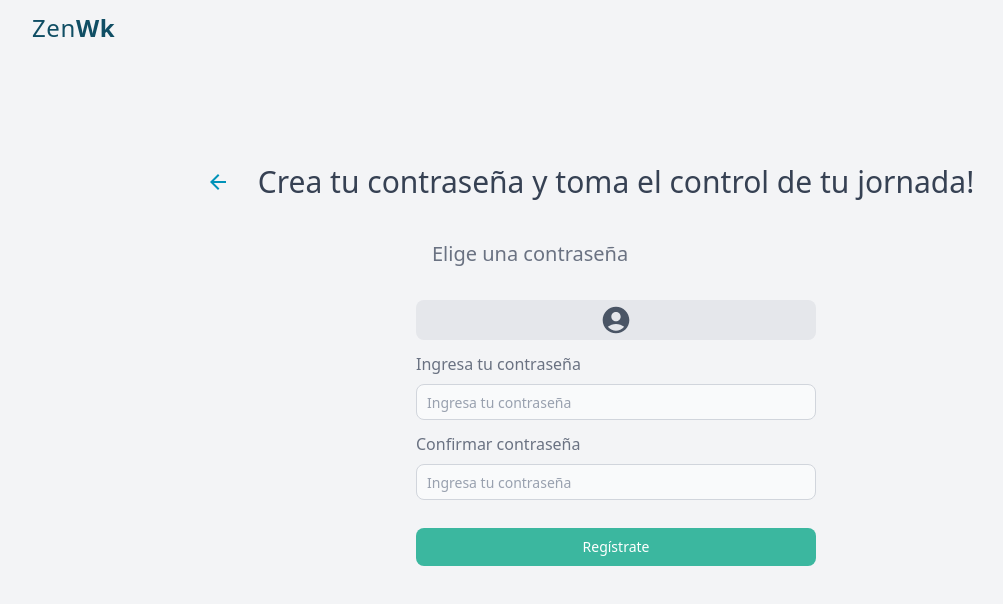
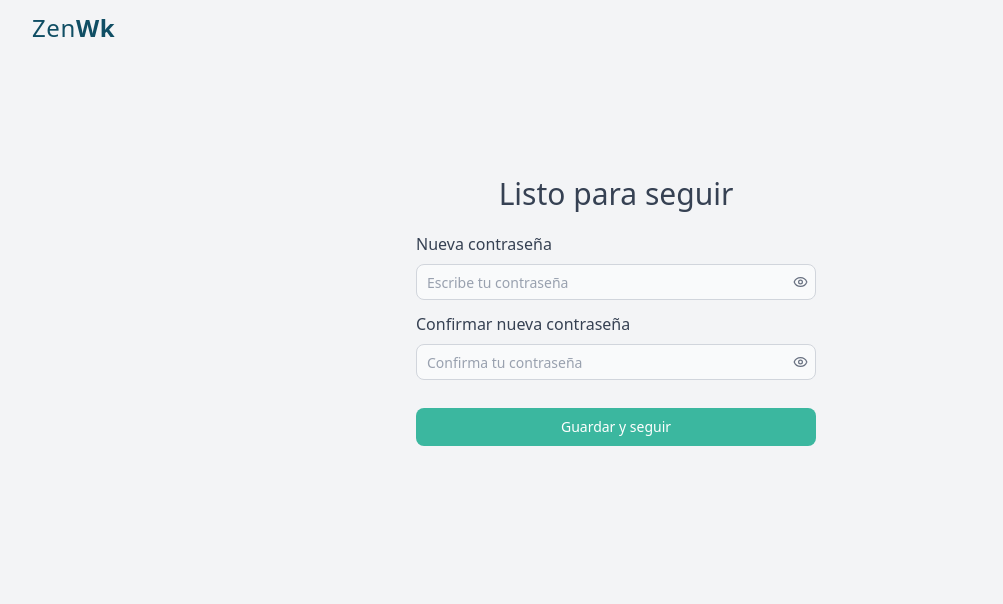
Before and after one commit to ZenWkZen/zenwk-frontend, a Next.js app: page /login/reset-password in a window 1280 px wide. Shown: the top 604 px of the page, without its empty margins (24-1027 px from the left). Built offline with nearby package versions, Linux system fonts and the light colour scheme.

Commit message:
V_04/08/2025: Se completa la implementación de login.
Pendiente: Mejora de estilos css.

```diff
--- a/package.json
+++ b/package.json
@@ -13,6 +13,7 @@
     "@emotion/styled": "^11.14.1",
     "@mui/icons-material": "^6.5.0",
     "clsx": "^2.1.1",
+    "lucide-react": "^0.536.0",
     "next": "15.3.5",
     "qs": "^6.14.0",
     "react": "^19.0.0",
--- a/src/app/(modules)/(auth)/(pages)/layout.tsx
+++ b/src/app/(modules)/(auth)/(pages)/layout.tsx
@@ -16,7 +16,7 @@ export default function AuthLayout({
         <RegisterFlowProvider>
             <div className="flex min-h-screen flex-col bg-gray-100">
                 <Header />
-                <main className="flex flex-1 items-start justify-center px-4 pt-12">
+                <main className="flex flex-1 items-start justify-center px-4 pt-15">
                     {/* Contenido centrado vertical y horizontal */}
                     <div className="w-full max-w-[860px]">{children}</div>
                 </main>
--- a/src/app/(modules)/(auth)/(pages)/login/forgot-password/page.tsx
+++ b/src/app/(modules)/(auth)/(pages)/login/forgot-password/page.tsx
@@ -8,12 +8,9 @@ import Button from "@app/shared/components/Button";
 import Label from "@app/shared/components/Label";
 import Link from "next/link";
 import LabelLink from "@app/shared/components/LabelLink";
-import OpenMailbox from "@auth/components/OpenMailbox";
-import SubTitle from "@app/shared/components/SubTitle";
-import KeyboardReturnIcon from "@mui/icons-material/KeyboardReturn";
-import WestIcon from "@mui/icons-material/West";
 import ArrowBackIcon from "@mui/icons-material/ArrowBack";
 import CenteredHeaderWithBack from "@auth/components/CenteredHeaderWithBack";
+import GeneralPageInfo from "@app/shared/components/GeneralPageInfo";
 
 import { useEffect } from "react";
 import { useForm } from "react-hook-form";
@@ -31,7 +28,6 @@ import { useState } from "react";
 import { AuthMessages } from "@auth/constants/auth-messages";
 import { Messages } from "@app/shared/constants/messages";
 import { CommonsErros } from "@app/shared/constants/commons-erros";
-import GeneralPageInfo from "@app/shared/components/GeneralPageInfo";
 
 /**
  * Página ForgotPassword: permite ingresar el email para recuperar contraseña.
--- a/src/app/(modules)/(auth)/(pages)/login/reset-password/page.tsx
+++ b/src/app/(modules)/(auth)/(pages)/login/reset-password/page.tsx
@@ -5,13 +5,13 @@ import SetPasswordUser from "@auth/components/SetPasswordUser";
 import { AuthMessages } from "@auth/constants/auth-messages";
 
 /**
- * Componente para el formulario de reingreso de contraseña en el registro del usuario,
- * si la contraseña es valida consume el api de creación de usuario.
+ * Componente para el formulario de reingreso de contraseña en el registro del usuaro.
+ * si la contraseña es valida consume el api para la creación del usuario.
  * @returns - Componente JSX.
  */
 const SetChangePassword = () => {
     /**
-     * Recibe una contrseña válida y consume el API de registro de usuario.
+     * Recibe una contrseña válida y consume el API reset-password.
      */
     const changePassword = async (
         email: string,
@@ -41,9 +41,10 @@ const SetChangePassword = () => {
     /** Componente JSX con el formulario para el reingreso de contraseña. */
     return (
         <SetPasswordUser
-            title={AuthMessages.register.enterPassword}
-            headerText={AuthMessages.setPassword.title}
-            buttonText={AuthMessages.register.linkText}
+            isResetPassword={true}
+            title={AuthMessages.login.resetPassword.title}
+            headerText={AuthMessages.login.resetPassword.title}
+            buttonText={AuthMessages.buttons.saveContinue}
             onSubmitPassword={changePassword}
         />
     );
--- a/src/app/(modules)/(auth)/components/SetPasswordUser.tsx
+++ b/src/app/(modules)/(auth)/components/SetPasswordUser.tsx
@@ -3,7 +3,6 @@
 import { useForm } from "react-hook-form";
 import { SetPassword, ClientErrorMessage } from "@app/shared/interfaces/auth";
 import { formValidate } from "@app/shared/utils/formValidate";
-import { fetchJwtBaseApi } from "@app/helpers/fetch-api";
 import { AuthMessages } from "@auth/constants/auth-messages";
 import { useState } from "react";
 import { useSearchParams } from "next/navigation";
@@ -25,6 +24,7 @@ interface Props {
     buttonText: string;
     title: string;
     headerText: string;
+    isResetPassword?: boolean;
     onSubmitPassword: (
         email: string,
         password: string,
@@ -43,6 +43,7 @@ const SetPasswordUser = ({
     headerText,
     buttonText,
     onSubmitPassword,
+    isResetPassword,
 }: Props) => {
     const searchParams = useSearchParams();
     const email = searchParams.get("email") ?? "";
@@ -76,13 +77,10 @@ const SetPasswordUser = ({
      * @oaram data
      */
     const onSubmit = handleSubmit(async (data) => {
-        const path = "/users";
-
         try {
             await onSubmitPassword(email, data.password, uuid, tokenCode);
         } catch (error: unknown) {
             const errors = error as ClientErrorMessage;
-            console.log("-----------", errors);
             setError("repassword", { message: errors.message });
         }
     });
@@ -92,18 +90,26 @@ const SetPasswordUser = ({
         <>
             <CenteredHeaderWithBack
                 icon={
-                    <ArrowBackIcon className="mb-2 inline cursor-pointer text-cyan-600 hover:text-cyan-900" />
+                    !isResetPassword && (
+                        <ArrowBackIcon className="mb-2 inline cursor-pointer text-cyan-600 hover:text-cyan-900" />
+                    )
                 }
             >
                 <Title title={title} />
             </CenteredHeaderWithBack>
             <div className="grid justify-center px-2">
-                <HeaderText text={headerText} isCenter={false} />
+                {!isResetPassword && (
+                    <HeaderText text={headerText} isCenter={false} />
+                )}
                 <form onSubmit={onSubmit}>
-                    <InputDisabled text={email} />
+                    {!isResetPassword && <InputDisabled text={email} />}
 
                     <FormInput
-                        label={AuthMessages.inputs.password}
+                        label={
+                            isResetPassword
+                                ? AuthMessages.login.resetPassword.newPassword
+                                : AuthMessages.inputs.password
+                        }
                         type="password"
                         placeholder={AuthMessages.placeholder.password}
                         {...register("password", {
@@ -120,9 +126,13 @@ const SetPasswordUser = ({
                     </FormInput>
 
                     <FormInput
-                        label={AuthMessages.inputs.repasword}
+                        label={
+                            isResetPassword
+                                ? AuthMessages.login.resetPassword.newRePassword
+                                : AuthMessages.inputs.repasword
+                        }
                         type="password"
-                        placeholder={AuthMessages.placeholder.password}
+                        placeholder={AuthMessages.placeholder.repassword}
                         {...register("repassword", {
                             validate: validateEquals(getValues("password")),
                         })}
--- a/src/app/(modules)/(auth)/constants/auth-messages.ts
+++ b/src/app/(modules)/(auth)/constants/auth-messages.ts
@@ -7,6 +7,11 @@ export const AuthMessages = {
         title: "Bienvenido a ZenWk",
         subtitle:
             "Inicia sesión y descubre el equilibrio entre productividad y bienestar.",
+        resetPassword: {
+            title: "Listo para seguir",
+            newPassword: "Nueva contraseña",
+            newRePassword: "Confirmar nueva contraseña",
+        },
     },
     register: {
         title: "Empieza a usar ZenWk",
@@ -47,7 +52,8 @@ export const AuthMessages = {
         },
     },
     placeholder: {
-        password: "Ingresa tu contraseña",
+        password: "Escribe tu contraseña",
+        repassword: "Confirma tu contraseña",
     },
     setPassword: {
         title: "Elige una contraseña",
@@ -61,5 +67,10 @@ export const AuthMessages = {
         forgotPassword: "Sí, olvidé mi contraseña",
         login: "Inicia tu momento",
         registerWithEmail: "Continuar con email",
+        saveContinue: "Guardar y seguir",
+    },
+    tooltip: {
+        showPassword: "Ver contraseña",
+        hidePassword: "Ocultar contraseña",
     },
 };
--- a/src/shared/components/FormInput.tsx
+++ b/src/shared/components/FormInput.tsx
@@ -1,13 +1,17 @@
-import { forwardRef } from "react";
+import { forwardRef, useState } from "react";
+import { Eye, EyeOff } from "lucide-react";
+import { AuthMessages } from "@auth/constants/auth-messages";
+
 import Label from "./Label";
 
+/**
+ * Props para el compomente FromInput
+ */
 interface Props extends React.InputHTMLAttributes<HTMLInputElement> {
     /** Texto que se mostrará como etiqueta del campo */
     label: string;
-
     /** Indica si el campo tiene un error de validación */
     isError?: boolean;
-
     /** Elementos hijos, por ejemplo mensajes de error */
     children: React.ReactNode;
 }
@@ -27,22 +31,67 @@ const FormInput = forwardRef<HTMLInputElement, Props>((props, ref) => {
         onChange,
     } = props;
 
+    const [showPassword, setShowPassword] = useState(false);
+
+    const onType = () => {
+        if (type === "password") {
+            return showPassword ? "text" : "password";
+        }
+    };
+
+    const handleClick = () => setShowPassword((prev) => !prev);
+
+    /**
+     * Conponente JSX - Input para formulario
+     */
     return (
         <div className="mb-3">
             <Label text={label} />
+            <div className="relative h-9 w-full">
                 <input
-                className={`block h-9 w-full rounded-lg border p-2.5 placeholder:text-gray-400 sm:w-[400px] ${
+                    className={`h-full w-full rounded-lg border p-2.5 ${type === "password" && "pr-10"} placeholder:text-gray-400 sm:w-[400px] ${
                         isError
                             ? "border-red-500 bg-red-50 text-sm text-red-900 placeholder-red-700 focus:border-red-500 focus:ring-red-500 dark:border-red-500 dark:bg-gray-700 dark:text-red-500 dark:placeholder-red-500"
                             : "border-gray-300 bg-gray-50 text-sm text-gray-900 focus:border-blue-500 focus:ring-blue-500 dark:border-gray-600 dark:bg-gray-700 dark:text-white dark:placeholder-gray-400 dark:focus:border-blue-500 dark:focus:ring-blue-500"
                     }`}
-                type={type}
+                    type={onType()}
                     placeholder={placeholder}
                     ref={ref}
                     onChange={onChange}
                     onBlur={onBlur}
                     name={name}
                 />
+                {/** Si el input es tipo password se habilita el botón ver / ocultar password */}
+                {type === "password" && (
+                    <button
+                        className="absolute top-1/2 right-2 -translate-y-1/2 cursor-pointer"
+                        onClick={handleClick}
+                    >
+                        <div className="group relative">
+                            {showPassword ? (
+                                <EyeOff
+                                    className="text-gray-500 hover:text-gray-700"
+                                    size={15}
+                                />
+                            ) : (
+                                <Eye
+                                    className="text-gray-500 hover:text-gray-700"
+                                    size={15}
+                                />
+                            )}
+                            {/** tooltip */}
+                            <div className="absolute -top-10 left-1/2 z-10 flex -translate-x-1/2 scale-0 flex-col items-center transition-transform group-hover:scale-100 group-hover:opacity-60">
+                                <div className="rounded bg-black px-3 py-1.5 text-xs whitespace-nowrap text-white">
+                                    {showPassword
+                                        ? AuthMessages.tooltip.hidePassword
+                                        : AuthMessages.tooltip.showPassword}
+                                </div>
+                                <div className="mt-[-4px] h-2 w-2 rotate-45 bg-black"></div>
+                            </div>
+                        </div>
+                    </button>
+                )}
+            </div>
             {children}
         </div>
     );
--- a/src/shared/components/HeaderText.tsx
+++ b/src/shared/components/HeaderText.tsx
@@ -17,7 +17,7 @@ interface Props {
 const HeaderText = ({ text, isCenter = true }: Props) => {
     return (
         <h3
-            className={`my-5 max-w-full px-4 text-sm font-light break-words text-gray-500 sm:text-sm md:max-w-[860px] md:text-base lg:text-lg xl:text-xl ${
+            className={`my-5 max-w-full text-sm font-light break-words text-gray-500 sm:text-sm md:max-w-[860px] md:text-base lg:text-lg xl:text-xl ${
                 isCenter && "text-center"
             }`}
         >
--- a/src/shared/components/Label.tsx
+++ b/src/shared/components/Label.tsx
@@ -8,7 +8,7 @@
  */
 const Label = ({ text }: { text: React.ReactNode }) => {
     return (
-        <label className="mb-2 block text-base text-gray-500 sm:w-[400px] dark:text-gray-700">
+        <label className="mb-2 block font-light text-gray-700 sm:w-[400px] dark:text-gray-600">
             {text}
         </label>
     );
```
Also changed, not shown: 1 other file (tests, documents, lock files or other folders). Lines whose indentation alone changed are shown as unchanged.
